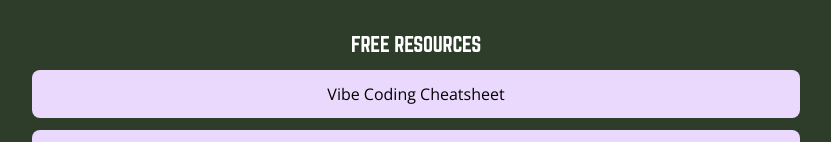
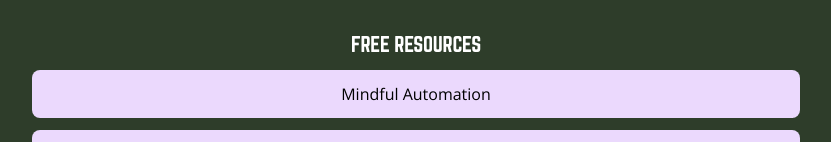
Before and after one commit to devandapaige/pythoness-programmer, a Next.js app: page /links in a window 1280 px wide. Shown: the part 810-952 px from the top of the page, without its empty margins (224-1055 px from the left). Built offline with nearby package versions, Linux system fonts and the light colour scheme.

Commit message:
mindful automation link added

```diff
--- a/src/app/links/page.tsx
+++ b/src/app/links/page.tsx
@@ -65,6 +65,11 @@ const bookingLinks: LinkItem[] = [
 
 // Resource links - easy to update
 const resourceLinks: LinkItem[] = [
+  {
+    name: 'Mindful Automation',
+    url: '/mindful-automation',
+    color: 'bg-brand-purple-light text-black hover:bg-brand-purple-light/90'
+  },
   {
     name: 'Vibe Coding Cheatsheet',
     url: '/vibe-coding-cheatsheet',
```
